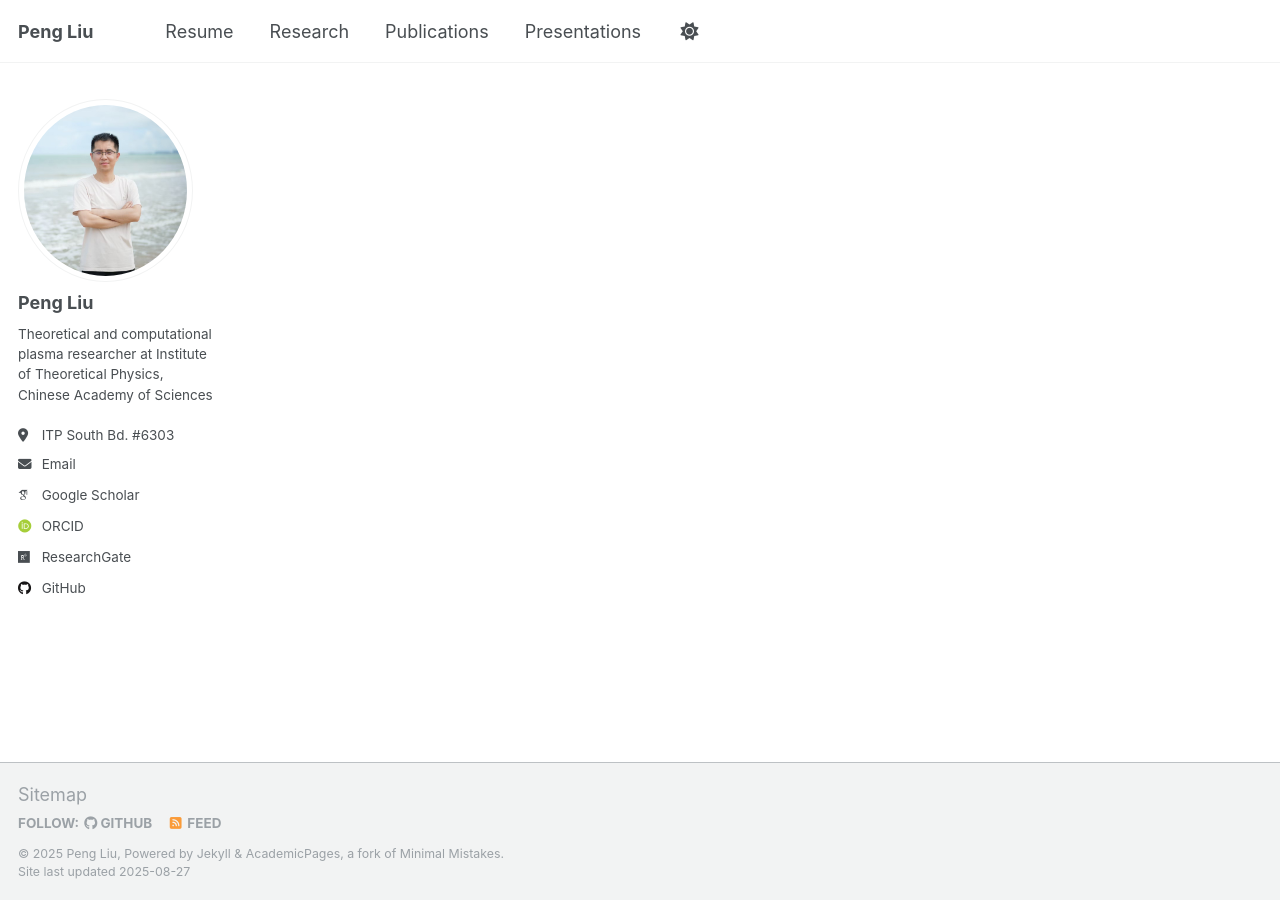
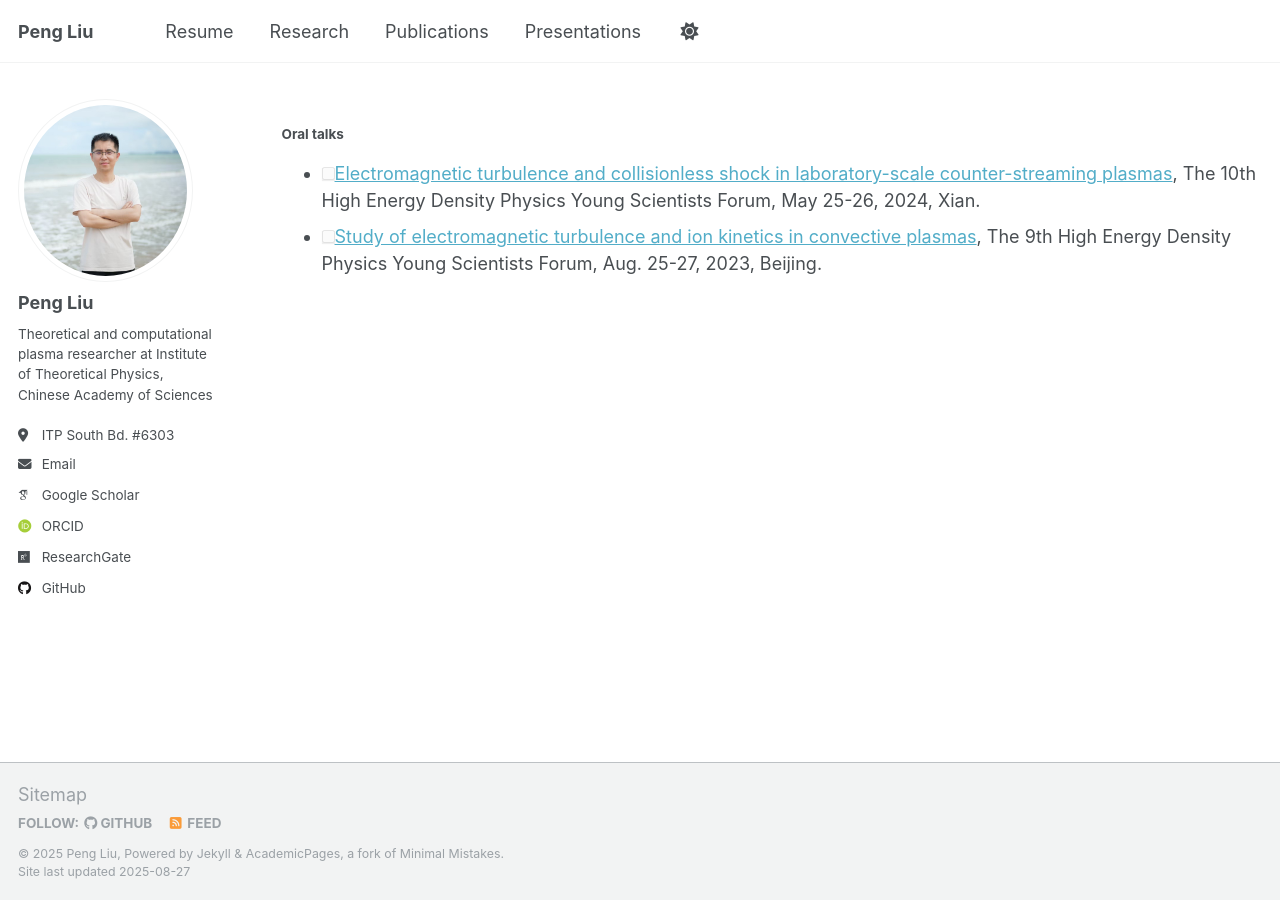
Before and after one commit to pliulfcuigithub/pliulfcuigithub.github.io, a Jekyll site: the page built from _pages/presentations.md, in a window 1280 px wide. Built offline with Jekyll 4.4.1, drawn with Linux system fonts in a browser that asks for light colours; some web fonts are replaced.

Commit message:
Update presentations.md

```diff
--- a/_pages/presentations.md
+++ b/_pages/presentations.md
@@ -5,6 +5,9 @@ author_profile: true
 ---
 
 {% include base_path %}
+#### Oral talks
+- [ ] [Electromagnetic turbulence and collisionless shock in laboratory-scale counter-streaming plasmas](https://hedp2024.hplpb.com.cn/zh-CN/web/article/menudetail?mid=1272), The 10th High Energy Density Physics Young Scientists Forum, May 25-26, 2024, Xian.
+- [ ] [Study of electromagnetic turbulence and ion kinetics in convective plasmas](https://hedp2023.hplpb.com.cn/Page), The 9th High Energy Density Physics Young Scientists Forum, Aug. 25-27, 2023, Beijing.
 
 [//]: <> Invited talks and seminars
-[//]: <> ======
+[//]:  ======
```
